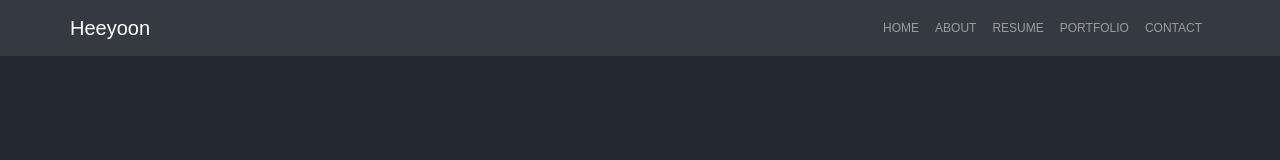
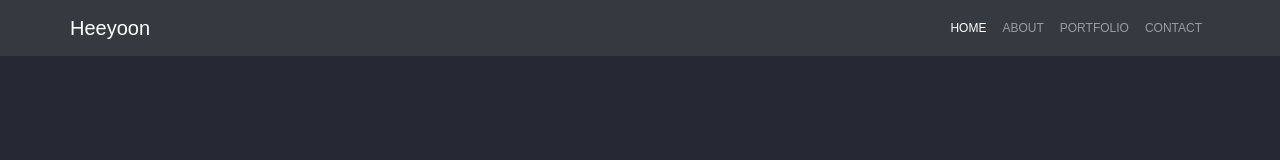
Before and after one commit to sungheeyoon/portfolio, a React (Create React App) app: page / in a window 1280 px wide. Shown: the top 160 px of the page. Built offline with nearby package versions, Linux system fonts and the light colour scheme.

Commit message:
Added ScrollComponent

```diff
--- a/package.json
+++ b/package.json
@@ -16,6 +16,8 @@
     "react-bootstrap": "^1.6.1",
     "react-dom": "^17.0.2",
     "react-scripts": "4.0.3",
+    "react-scroll": "^1.8.2",
+    "react-scroll-button": "^1.1.2",
     "react-typekit": "^1.1.4",
     "styled-components": "^5.3.0",
     "styled-reset": "^4.3.4",
--- /dev/null
+++ b/src/Components/ScrollComponent.js
@@ -0,0 +1,20 @@
+import { Link } from "react-scroll";
+import { Nav } from "react-bootstrap";
+function ScrollComponent({ name, id, src }) {
+  return (
+    <div>
+      <Link
+        style={{ textDecoration: "none" }}
+        to={id}
+        spy={true}
+        smooth={true}
+        offset={-155}
+        duration={500}
+      >
+        <Nav.Link href={src}>{name}</Nav.Link>
+      </Link>
+    </div>
+  );
+}
+
+export default ScrollComponent;
--- a/src/Components/about.js
+++ b/src/Components/about.js
@@ -67,7 +67,7 @@ const ControlledCarousel = () => {
 };
 const About = () => {
   return (
-    <AboutContainer>
+    <AboutContainer id="about">
       <AboutTitle>
         <h1>About Me</h1>
         <p>Professional Profile - There Is All About Me</p>
--- a/src/Components/contact.js
+++ b/src/Components/contact.js
@@ -21,10 +21,9 @@ const ContactBox = styled.div`
 const ContactBoxTitle = styled.h4`
   padding: 7px;
 `;
-const ContactBoxSubTitle = styled.div``;
 const Contact = () => {
   return (
-    <ContactContainer>
+    <ContactContainer id="contact">
       <h1 style={{ textAlign: "center" }}>Contact</h1>
       <ContactBoxs>
         <ContactBox>
--- a/src/Components/hello.js
+++ b/src/Components/hello.js
@@ -24,7 +24,7 @@ const Hello = () => {
   return (
     <>
       <GlobalStyle />
-      <HomeContainer>
+      <HomeContainer id="home">
         <HeaderTitle>
           Hi There! I'm <Highlight>Jack</Highlight>. <br />
           I'm a Web Developer.
--- a/src/Components/navbar.js
+++ b/src/Components/navbar.js
@@ -1,4 +1,5 @@
 import { Navbar, Container, Nav } from "react-bootstrap";
+import ScrollComponent from "./ScrollComponent";
 const NavigtionBar = () => {
   return (
     <>
@@ -6,11 +7,14 @@ const NavigtionBar = () => {
         <Container>
           <Navbar.Brand href="#home">Heeyoon</Navbar.Brand>
           <Nav className="me-auto">
-            <Nav.Link href="#home">HOME</Nav.Link>
-            <Nav.Link href="#features">ABOUT</Nav.Link>
-            <Nav.Link href="#pricing">RESUME</Nav.Link>
-            <Nav.Link href="#pricing">PORTFOLIO</Nav.Link>
-            <Nav.Link href="#pricing">CONTACT</Nav.Link>
+            <ScrollComponent name="HOME" id="home" href="#home" />
+            <ScrollComponent name="ABOUT" id="about" href="#about" />
+            <ScrollComponent
+              name="PORTFOLIO"
+              id="portfolio"
+              href="#portfolio"
+            />
+            <ScrollComponent name="CONTACT" id="contact" href="#contact" />
           </Nav>
         </Container>
       </Navbar>
--- a/src/Components/portfolio.js
+++ b/src/Components/portfolio.js
@@ -8,8 +8,7 @@ const Cards = styled.div`
 
 const Portfolio = () => {
   return (
-    <>
-      <Container style={{ padding: "70px" }}>
+    <Container id="portfolio" style={{ padding: "70px" }}>
       <div
         style={{
           display: "flex",
@@ -53,7 +52,6 @@ const Portfolio = () => {
         </Cards>
       </div>
     </Container>
-    </>
   );
 };
 
--- a/src/index.js
+++ b/src/index.js
@@ -2,9 +2,4 @@ import React from "react";
 import ReactDOM from "react-dom";
 import App from "./App";
 
-ReactDOM.render(
-  <React.StrictMode>
-    <App />
-  </React.StrictMode>,
-  document.getElementById("root")
-);
+ReactDOM.render(<App />, document.getElementById("root"));
```
Also changed, not shown: 1 other file (tests, documents, lock files or other folders). Lines whose indentation alone changed are shown as unchanged.
